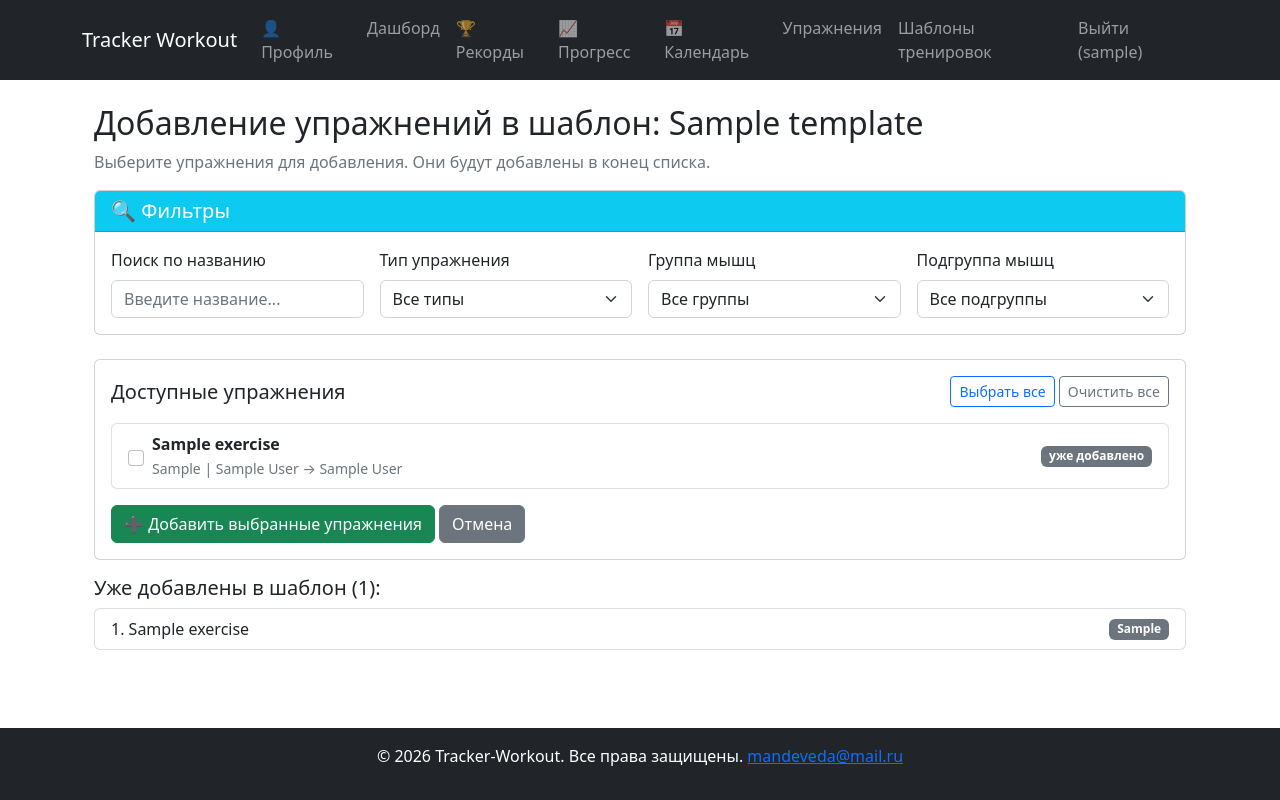
After one commit to Mandeveda/workout_tracker, a Flask app: page /templates/add_exercise/1 in a window 1280 px wide. The commit adds this page. Run offline with Flask 3, Linux system fonts and the light colour scheme; a user stored in the database is signed in; tables that the repository leaves empty hold one stand-in row (values such as "Sample post"); some libraries are stand-ins or nearby versions.

Commit message:
изменен способ добавления упражнений в шаблон. добавлен файл add_exercise

```diff
--- a/app/forms.py
+++ b/app/forms.py
@@ -1,7 +1,7 @@
 from flask_wtf import FlaskForm
 from flask_login import current_user
-from wtforms import StringField, PasswordField, SubmitField, SelectField, TextAreaField, IntegerField, FloatField, BooleanField, DateField
-from wtforms.validators import DataRequired, Length, EqualTo, ValidationError, NumberRange
+from wtforms import StringField, PasswordField, SubmitField, SelectField, TextAreaField, IntegerField, FloatField, BooleanField, DateField, SelectMultipleField
+from wtforms.validators import DataRequired, Length, Email, EqualTo, ValidationError, NumberRange, Optional
 from app.models import User
 
 class RegistrationForm(FlaskForm):
@@ -70,10 +70,25 @@ class TemplateExerciseForm(FlaskForm):
     order = IntegerField('Порядок выполнения', default=0)
     submit = SubmitField('Добавить упражнение')
 
+    # 👇 НОВЫЕ ПОЛЯ ДЛЯ ФИЛЬТРОВ
+    filter_type = SelectField('Тип упражнения', choices=[
+        ('', 'Все типы'),
+        ('strength', 'Силовые'),
+        ('bodyweight', 'Собственный вес'),
+        ('cardio', 'Кардио')
+    ], default='')
+
+    filter_muscle_group = SelectField('Группа мышц', coerce=int, choices=[], default=0)
+    filter_subgroup = SelectField('Подгруппа', coerce=int, choices=[], default=0)
+
     def __init__(self, *args, **kwargs):
         super(TemplateExerciseForm, self).__init__(*args, **kwargs)
-        from app.models import Exercise
-        self.exercise_id.choices = [(e.id, e.name) for e in Exercise.query.order_by('name').all()]
+        from app.models import MuscleGroup, MuscleSubgroup
+        # Загружаем группы мышц
+        groups = MuscleGroup.query.order_by('display_name').all()
+        self.filter_muscle_group.choices = [(0, 'Все группы')] + [(g.id, g.display_name) for g in groups]
+        # Подгруппы будут загружаться через AJAX
+        self.filter_subgroup.choices = [(0, 'Все подгруппы')]
 
 class ExerciseParametersForm(FlaskForm):
     """Форма для параметров одного упражнения (динамическая)"""
@@ -166,3 +181,30 @@ class ChangePasswordForm(FlaskForm):
         EqualTo('new_password', message='Пароли должны совпадать')
     ])
     submit = SubmitField('Сменить пароль')
+
+class AddExerciseForm(FlaskForm):
+    """Форма для добавления упражнений в шаблон с фильтрацией"""
+    # Фильтры
+    filter_search = StringField('Поиск по названию')
+    filter_type = SelectField('Тип', choices=[
+        ('', 'Все типы'),
+        ('strength', 'Силовые'),
+        ('bodyweight', 'Собственный вес'),
+        ('cardio', 'Кардио')
+    ], default='')
+    filter_muscle_group = SelectField('Группа мышц', coerce=int, choices=[], default=0)
+    filter_subgroup = SelectField('Подгруппа', coerce=int, choices=[], default=0)
+
+    # Поле для выбора упражнений (будет заполняться динамически)
+    exercise_ids = SelectMultipleField('Упражнения', coerce=int, validators=[DataRequired()])
+
+    submit = SubmitField('Добавить выбранные упражнения')
+    select_all = SubmitField('Выбрать все')
+    clear_all = SubmitField('Очистить все')
+
+    def __init__(self, *args, **kwargs):
+        super(AddExerciseForm, self).__init__(*args, **kwargs)
+        from app.models import MuscleGroup
+        groups = MuscleGroup.query.order_by('display_name').all()
+        self.filter_muscle_group.choices = [(0, 'Все группы')] + [(g.id, g.display_name) for g in groups]
+        self.filter_subgroup.choices = [(0, 'Все подгруппы')]
--- a/app/routes/templates.py
+++ b/app/routes/templates.py
@@ -1,8 +1,8 @@
-from flask import render_template, redirect, url_for, flash, request, Blueprint
+from flask import render_template, redirect, url_for, flash, request, Blueprint, jsonify
 from flask_login import login_required, current_user
 from app import db
-from app.models import WorkoutTemplate, TemplateExercise, WorkoutSchedule
-from app.forms import WorkoutTemplateForm, TemplateExerciseForm
+from app.models import WorkoutTemplate, TemplateExercise, WorkoutSchedule, Exercise
+from app.forms import WorkoutTemplateForm, TemplateExerciseForm, AddExerciseForm
 
 bp = Blueprint('templates', __name__, url_prefix='/templates')
 
@@ -65,35 +65,94 @@ def edit_template(template_id):
 @bp.route('/add_exercise/<int:template_id>', methods=['GET', 'POST'])
 @login_required
 def add_exercise(template_id):
-    """Добавление упражнения в шаблон"""
+    """Добавление упражнений в шаблон с фильтрацией (групповое)"""
+    from app.models import MuscleGroup, MuscleSubgroup
+    from sqlalchemy import func
+
     template = WorkoutTemplate.query.get_or_404(template_id)
+
     if not current_user.can_edit(template):
         flash('Доступ запрещён', 'danger')
         return redirect(url_for('templates.list_templates'))
 
-    form = TemplateExerciseForm()
+    form = AddExerciseForm()
+
+    # Получаем параметры фильтрации из GET-запроса
+    search = request.args.get('search', '')
+    exercise_type = request.args.get('type', '')
+    muscle_group_id = request.args.get('muscle_group', 0, type=int)
+    subgroup_id = request.args.get('subgroup', 0, type=int)
+
+    # Строим запрос с фильтрами
+    query = Exercise.query
+
+    if search:
+        query = query.filter(Exercise.name.ilike(f'%{search}%'))
+    if exercise_type:
+        query = query.filter(Exercise.exercise_type == exercise_type)
+    if muscle_group_id:
+        query = query.filter(Exercise.muscle_group_id == muscle_group_id)
+    if subgroup_id:
+        query = query.filter(Exercise.muscle_subgroup_id == subgroup_id)
+
+    # Получаем список упражнений
+    exercises = query.order_by(Exercise.name).all()
+
+    # Для AJAX-запросов возвращаем JSON
+    if request.headers.get('X-Requested-With') == 'XMLHttpRequest':
+        return jsonify([{'id': e.id, 'name': e.name} for e in exercises])
+
+    # Обновляем choices для формы
+    exercise_choices = [(e.id, e.name) for e in exercises]
+    form.exercise_ids.choices = exercise_choices
+
     if form.validate_on_submit():
-        # Проверка на дубликат
-        existing = TemplateExercise.query.filter_by(
-            template_id=template.id,
-            exercise_id=form.exercise_id.data
-        ).first()
+        selected_ids = form.exercise_ids.data
 
-        if existing:
-            flash('Это упражнение уже есть в шаблоне', 'danger')
+        if not selected_ids:
+            flash('Выберите хотя бы одно упражнение', 'warning')
         else:
-            template_exercise = TemplateExercise(
-                template_id=template.id,
-                exercise_id=form.exercise_id.data,
-                order=form.order.data
-            )
-            db.session.add(template_exercise)
+            # Получаем максимальный order
+            max_order = db.session.query(func.max(TemplateExercise.order)).filter_by(template_id=template.id).scalar()
+            if max_order is None:
+                max_order = -1
+
+            added_count = 0
+            skipped_count = 0
+
+            for exercise_id in selected_ids:
+                # Проверка на дубликат
+                existing = TemplateExercise.query.filter_by(
+                    template_id=template.id,
+                    exercise_id=exercise_id
+                ).first()
+
+                if existing:
+                    skipped_count += 1
+                    continue
+
+                max_order += 1
+                template_exercise = TemplateExercise(
+                    template_id=template.id,
+                    exercise_id=exercise_id,
+                    order=max_order
+                )
+                db.session.add(template_exercise)
+                added_count += 1
+
             db.session.commit()
-            flash('Упражнение добавлено', 'success')
+
+            if added_count > 0:
+                flash(f'Добавлено {added_count} упражнений', 'success')
+            if skipped_count > 0:
+                flash(f'{skipped_count} упражнений уже были в шаблоне', 'warning')
 
         return redirect(url_for('templates.edit_template', template_id=template.id))
 
-    return render_template('templates/add_exercise.html', form=form, template=template)
+    return render_template('templates/add_exercise.html',
+                         form=form,
+                         template=template,
+                         exercises=exercises)
 
 @bp.route('/delete_exercise/<int:template_id>/<int:exercise_id>')
 @login_required
--- /dev/null
+++ b/app/templates/templates/add_exercise.html
@@ -0,0 +1,211 @@
+{% extends "base.html" %}
+{% block title %}Добавить упражнения в шаблон{% endblock %}
+{% block content %}
+<div class="container mt-4">
+    <h2>Добавление упражнений в шаблон: {{ template.name }}</h2>
+    <p class="text-muted">Выберите упражнения для добавления. Они будут добавлены в конец списка.</p>
+
+    <div class="card mb-4">
+        <div class="card-header bg-info text-white">
+            <h5 class="mb-0">🔍 Фильтры</h5>
+        </div>
+        <div class="card-body">
+            <form id="filterForm" class="row g-3">
+                <div class="col-md-3">
+                    <label class="form-label">Поиск по названию</label>
+                    <input type="text" id="filterSearch" class="form-control" placeholder="Введите название...">
+                </div>
+                <div class="col-md-3">
+                    <label class="form-label">Тип упражнения</label>
+                    <select id="filterType" class="form-select">
+                        <option value="">Все типы</option>
+                        <option value="strength">Силовые</option>
+                        <option value="bodyweight">Собственный вес</option>
+                        <option value="cardio">Кардио</option>
+                    </select>
+                </div>
+                <div class="col-md-3">
+                    <label class="form-label">Группа мышц</label>
+                    <select id="filterMuscleGroup" class="form-select">
+                        <option value="0">Все группы</option>
+                        {% for group in form.filter_muscle_group.choices[1:] %}
+                            <option value="{{ group[0] }}">{{ group[1] }}</option>
+                        {% endfor %}
+                    </select>
+                </div>
+                <div class="col-md-3">
+                    <label class="form-label">Подгруппа мышц</label>
+                    <select id="filterSubgroup" class="form-select">
+                        <option value="0">Все подгруппы</option>
+                    </select>
+                </div>
+            </form>
+        </div>
+    </div>
+
+    <form method="POST" id="addExerciseForm">
+        {{ form.hidden_tag() }}
+        <div class="card">
+            <div class="card-body">
+                <div class="d-flex justify-content-between align-items-center mb-3">
+                    <h5 class="mb-0">Доступные упражнения</h5>
+                    <div>
+                        <button type="button" id="selectAllBtn" class="btn btn-sm btn-outline-primary">Выбрать все</button>
+                        <button type="button" id="clearAllBtn" class="btn btn-sm btn-outline-secondary">Очистить все</button>
+                    </div>
+                </div>
+
+                <div class="mb-3" style="max-height: 400px; overflow-y: auto;">
+                    <div class="list-group">
+                        {% for exercise in exercises %}
+                            <label class="list-group-item list-group-item-action d-flex align-items-center">
+                                <input type="checkbox" name="exercise_ids" value="{{ exercise.id }}" class="form-check-input me-2 exercise-checkbox">
+                                <div>
+                                    <strong>{{ exercise.name }}</strong>
+                                    <br>
+                                    <small class="text-muted">
+                                        {{ exercise.exercise_type }}
+                                        {% if exercise.muscle_group %}
+                                            | {{ exercise.muscle_group.display_name }}
+                                            {% if exercise.muscle_subgroup %}
+                                                → {{ exercise.muscle_subgroup.display_name }}
+                                            {% endif %}
+                                        {% endif %}
+                                    </small>
+                                </div>
+                                <span class="badge bg-secondary ms-auto">
+                                    {% if exercise in template.template_exercises|map(attribute='exercise') %}
+                                        уже добавлено
+                                    {% endif %}
+                                </span>
+                            </label>
+                        {% else %}
+                            <div class="alert alert-info">Нет упражнений по выбранным фильтрам</div>
+                        {% endfor %}
+                    </div>
+                </div>
+
+                <div class="mt-3">
+                    <button type="submit" class="btn btn-success">
+                        ➕ Добавить выбранные упражнения
+                    </button>
+                    <a href="{{ url_for('templates.edit_template', template_id=template.id) }}" class="btn btn-secondary">Отмена</a>
+                </div>
+            </div>
+        </div>
+    </form>
+
+    <div class="mt-3">
+        <h5>Уже добавлены в шаблон ({{ template.template_exercises|length }}):</h5>
+        <ul class="list-group">
+            {% for te in template.template_exercises|sort(attribute='order') %}
+                <li class="list-group-item d-flex justify-content-between align-items-center">
+                    {{ te.order }}. {{ te.exercise.name }}
+                    <span class="badge bg-secondary">{{ te.exercise.exercise_type }}</span>
+                </li>
+            {% else %}
+                <li class="list-group-item text-muted">Нет добавленных упражнений</li>
+            {% endfor %}
+        </ul>
+    </div>
+</div>
+
+<script>
+    // Загрузка подгрупп при выборе группы мышц
+    document.getElementById('filterMuscleGroup').addEventListener('change', function() {
+        const groupId = this.value;
+        const subgroupSelect = document.getElementById('filterSubgroup');
+
+        if (groupId && groupId != '0') {
+            fetch('/exercises/get_subgroups?muscle_group_id=' + groupId)
+                .then(response => response.json())
+                .then(data => {
+                    subgroupSelect.innerHTML = '<option value="0">Все подгруппы</option>';
+                    data.forEach(function(subgroup) {
+                        const option = document.createElement('option');
+                        option.value = subgroup.id;
+                        option.textContent = subgroup.display_name;
+                        subgroupSelect.appendChild(option);
+                    });
+                });
+        } else {
+            subgroupSelect.innerHTML = '<option value="0">Все подгруппы</option>';
+        }
+    });
+
+    // Выбор всех упражнений
+    document.getElementById('selectAllBtn').addEventListener('click', function() {
+        document.querySelectorAll('.exercise-checkbox').forEach(cb => cb.checked = true);
+    });
+
+    // Очистка всех выборов
+    document.getElementById('clearAllBtn').addEventListener('click', function() {
+        document.querySelectorAll('.exercise-checkbox').forEach(cb => cb.checked = false);
+    });
+
+    // Фильтрация упражнений
+    function filterExercises() {
+        const search = document.getElementById('filterSearch').value;
+        const type = document.getElementById('filterType').value;
+        const muscleGroup = document.getElementById('filterMuscleGroup').value;
+        const subgroup = document.getElementById('filterSubgroup').value;
+
+        let url = '/templates/add_exercise/{{ template.id }}?';
+        if (search) url += 'search=' + encodeURIComponent(search) + '&';
+        if (type) url += 'type=' + encodeURIComponent(type) + '&';
+        if (muscleGroup && muscleGroup != '0') url += 'muscle_group=' + encodeURIComponent(muscleGroup) + '&';
+        if (subgroup && subgroup != '0') url += 'subgroup=' + encodeURIComponent(subgroup) + '&';
+
+        fetch(url, {
+            headers: {
+                'X-Requested-With': 'XMLHttpRequest'
+            }
+        })
+        .then(response => response.json())
+        .then(data => {
+            // Обновляем список упражнений
+            const listGroup = document.querySelector('.list-group');
+            listGroup.innerHTML = '';
+            if (data.length === 0) {
+                listGroup.innerHTML = '<div class="alert alert-info">Нет упражнений по выбранным фильтрам</div>';
+                return;
+            }
+            data.forEach(function(exercise) {
+                const label = document.createElement('label');
+                label.className = 'list-group-item list-group-item-action d-flex align-items-center';
+                label.innerHTML = `
+                    <input type="checkbox" name="exercise_ids" value="${exercise.id}" class="form-check-input me-2 exercise-checkbox">
+                    <div>
+                        <strong>${escapeHtml(exercise.name)}</strong>
+                        <br>
+                        <small class="text-muted">${escapeHtml(exercise.exercise_type)}</small>
+                    </div>
+                `;
+                listGroup.appendChild(label);
+            });
+
+            // Обновляем обработчики "Выбрать все" и "Очистить все"
+            document.getElementById('selectAllBtn').onclick = function() {
+                document.querySelectorAll('.exercise-checkbox').forEach(cb => cb.checked = true);
+            };
+            document.getElementById('clearAllBtn').onclick = function() {
+                document.querySelectorAll('.exercise-checkbox').forEach(cb => cb.checked = false);
+            };
+        })
+        .catch(error => console.error('Ошибка загрузки упражнений:', error));
+    }
+
+    // Экранирование HTML
+    function escapeHtml(text) {
+        const div = document.createElement('div');
+        div.textContent = text;
+        return div.innerHTML;
+    }
+
+    // Автоматическая фильтрация при изменении любого фильтра
+    document.querySelectorAll('#filterSearch, #filterType, #filterMuscleGroup, #filterSubgroup').forEach(el => {
+        el.addEventListener('input', filterExercises);
+        el.addEventListener('change', filterExercises);
+    });
+</script>
+{% endblock %}
```
Also changed, not shown: app/templates/templates/edit.html (+16 -28 lines).
